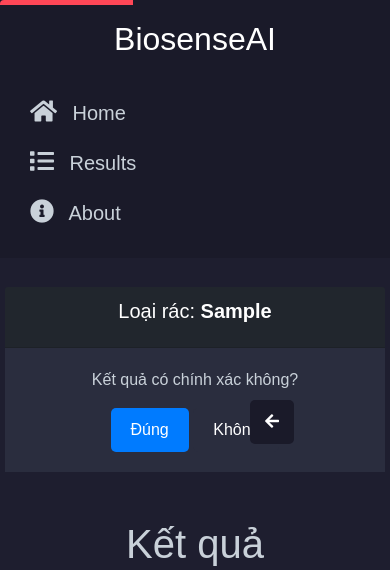
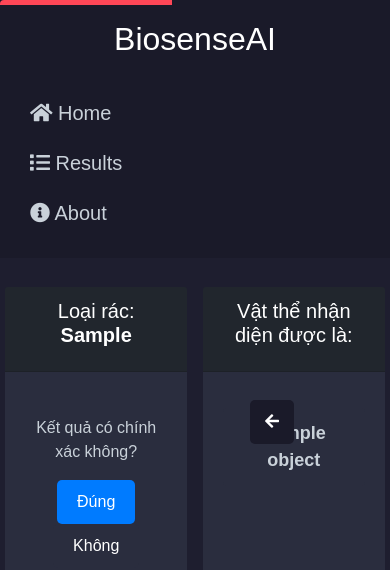
Before and after one commit to QuangquyNguyenvo/Project-Classification, a Flask app: template vision_app/templates/result.html in a window 390 px wide. Shown: the top 570 px of the page. Run offline with Flask 3, Linux system fonts and the light colour scheme; the template is opened without the code that fills it: most values are stand-ins (such as "Sample title", 1, 10 or a date in 2020); some libraries are stand-ins or nearby versions; grey boxes are pictures that could not be loaded.

Commit message:
new Responsive UI

```diff
--- a/vision_app/templates/result.html
+++ b/vision_app/templates/result.html
@@ -6,7 +6,6 @@
     <title>Image Result</title>
     <link rel="stylesheet" href="https://stackpath.bootstrapcdn.com/bootstrap/4.5.2/css/bootstrap.min.css">
     <link rel="stylesheet" href="https://cdnjs.cloudflare.com/ajax/libs/font-awesome/5.15.3/css/all.min.css">
-    <link rel="stylesheet" href="https://cdnjs.cloudflare.com/ajax/libs/animate.css/4.1.1/animate.min.css">
     <style>
         body {
             background-color: #1e1e2f;
@@ -44,15 +43,7 @@
             display: block;
             padding: 10px;
             border-radius: 5px;
-            transition: background-color 0.3s;
             font-size: 1.25rem;
-        }
-        .sidebar a i {
-            font-size: 1.5rem;
-            margin-right: 10px;
-        }
-        .sidebar a:hover {
-            background-color: #21262d;
         }
         .content-wrapper {
             transition: margin-left 0.3s ease;
@@ -68,6 +59,7 @@
             max-width: 100%;
             height: auto;
             border-radius: 20px;
+            max-height: 360px; /* Ensuring the image fits well within the screen */
         }
         .list-group-item {
             background-color: #2a2d3e;
@@ -75,42 +67,33 @@
             color: #c9d1d9;
             border-radius: 10px;
             margin-bottom: 10px;
-            transition: background-color 0.3s ease;
             font-size: 18px;
-            width: 75%;
-            margin-left: auto;
-            margin-right: auto;
-        }
-        .list-group-item:hover {
-            background-color: #2a2d3e;
+            width: 100%;
         }
         .card {
             background-color: #2a2d3e;
             border: none;
             color: #c9d1d9;
             border-radius: 20px;
-            width: 75%;
-            margin-left: auto;
-            margin-right: auto;
+            width: 100%;
         }
         .btn-secondary, .btn-primary {
             border: none;
             padding: 10px 20px;
             border-radius: 5px;
-            transition: background-color 0.3s;
         }
         .btn-secondary {
             background-color: #2a2d3e;
             color: #ffffff;
         }
-        .btn-secondary:hover {
+        .btn-secondary:hover, .btn-secondary:focus {
             background-color: #21262d;
         }
         .btn-primary {
             background-color: #007bff;
             color: #ffffff;
         }
-        .btn-primary:hover {
+        .btn-primary:hover, .btn-primary:focus {
             background-color: #0056b3;
         }
         ::-webkit-scrollbar {
@@ -184,6 +167,52 @@
         .card-body {
             background-color: #2a2d3e;
         }
+        /* New styles for the specific layout */
+        .card-wrapper {
+            display: flex;
+            justify-content: space-between;
+            align-items: stretch; /* Ensure equal height */
+        }
+        .card-wrapper .card {
+            width: 48%; /* Adjust width as needed */
+            margin-bottom: 20px;
+        }
+        .correction-options {
+            background-color: #2a2d3e;
+            border-radius: 10px;
+            padding: 10px;
+            margin-top: 10px;
+            display: none;
+            position: absolute;
+            left: 50%;
+            transform: translateX(-50%);
+            z-index: 1000;
+            animation: slide-down 0.3s ease forwards;
+        }
+        .correction-options button {
+            display: block;
+            margin: 5px 0;
+            padding: 8px 16px;
+            border: none;
+            background-color: #3a3e4b;
+            color: #ffffff;
+            border-radius: 5px;
+            cursor: pointer;
+            transition: background-color 0.3s ease;
+        }
+        .correction-options button:hover {
+            background-color: #4a4e5b;
+        }
+        @keyframes slide-down {
+            0% {
+                transform: translateX(-50%) translateY(-100%);
+                opacity: 0;
+            }
+            100% {
+                transform: translateX(-50%) translateY(0);
+                opacity: 1;
+            }
+        }
     </style>
 </head>
 <body>
@@ -198,15 +227,17 @@
         <div class="progress">
             <div class="progress-bar" id="progress-bar" style="width: 100%;"></div>
         </div>
+
+        <div class="card-wrapper">
             <div class="card mt-4">
                 <div class="card-header text-center">
                     <h5 class="card-title">Loại rác: <strong id="waste-type">{{ waste_type }}</strong></h5>
                 </div>
                 <div class="card-body text-center">
-                <p class="card-text">Kết quả có chính xác không?</p>
+                    <p class="card-text mt-4">Kết quả có chính xác không?</p>
                     <button id="correct-btn" class="btn btn-primary">Đúng</button>
                     <button id="incorrect-btn" class="btn btn-secondary">Không</button>
-                <div id="correction-options" style="display: none; margin-top: 20px;">
+                    <div id="correction-options" class="correction-options">
                         <p class="card-text">Chọn loại rác đúng:</p>
                         <button class="btn btn-secondary correction-option" data-type="Hữu cơ">Hữu cơ</button>
                         <button class="btn btn-secondary correction-option" data-type="Vô cơ">Vô cơ</button>
@@ -216,21 +247,36 @@
                     </div>
                 </div>
             </div>
-        <h1 class="mt-5 text-center">Kết quả</h1>
-        <div class="row justify-content-center mt-3">
-            <div class="col-md-6 img-container">
-                <img src="{{ url_for('static', filename='uploads/' + image_filename) }}" alt="Image" class="img-fluid">
+
+            <div class="card mt-4">
+                <div class="card-header text-center">
+                    <h5 class="card-title">Vật thể nhận diện được là:</h5>
                 </div>
-        </div>
-        <h2 class="mt-4 text-center">Nhãn</h2>
-        <ul class="list-group mt-3" id="label-list">
-            {% for description, score in labels %}
-                <li class="list-group-item">
-                    <span class="font-weight-bold">{{ description }}</span>
-                    <span class="float-right"><strong>{{ (score * 100)|round(2) }}%</strong></span>
+                <div class="card-body text-center">
+                    <ul class="list-group mt-3 d-flex justify-content-center" id="label-list">
+                        {% for object in objects %}
+                            <li class="list-group-item text-center">
+                                <span class="font-weight-bold">{{object}}</span>
                             </li>
                         {% endfor %}
                     </ul>
+                </div>
+            </div>
+        </div>
+
+        <div class="card mt-4">
+            <div class="card-header text-center">
+                <h5 class="card-title">Hình ảnh</h5>
+            </div>
+            <div class="card-body text-center">
+                <div class="row justify-content-center">
+                    <div class="col-md-6 img-container">
+                        <img src="{{ url_for('static', filename='uploads/modified_uploaded_image.jpg') }}" alt="Image">
+                    </div>
+                </div>
+            </div>
+        </div>
+
         <div class="text-center mt-4">
             <a href="/" class="btn btn-secondary">Tải ảnh khác lên</a>
         </div>
@@ -243,6 +289,7 @@
         const correctBtn = document.getElementById('correct-btn');
         const incorrectBtn = document.getElementById('incorrect-btn');
         const correctionOptions = document.getElementById('correction-options');
+        const wasteTypeDisplay = document.getElementById('waste-type');
 
         toggleBtn.addEventListener('click', () => {
             sidebar.classList.toggle('closed');
@@ -250,7 +297,7 @@
             contentWrapper.classList.toggle('full-width');
         });
 
-        let width = 100;
+        let width = 110;
         let interval = setInterval(() => {
             width -= 1;
             progressBar.style.width = width + '%';
@@ -272,7 +319,7 @@
         document.querySelectorAll('.correction-option').forEach(button => {
             button.addEventListener('click', () => {
                 const selectedType = button.getAttribute('data-type');
-                document.getElementById('waste-type').innerText = selectedType;
+                wasteTypeDisplay.innerText = selectedType;
                 fetch('/update_result', {
                     method: 'POST',
                     headers: {
@@ -286,10 +333,9 @@
                 });
             });
         });
-
         setTimeout(() => {
             window.location.href = '/';
-        }, 10000);
+        }, 11000);
     </script>
 </body>
 </html>
```
Lines whose indentation alone changed are shown as unchanged.
